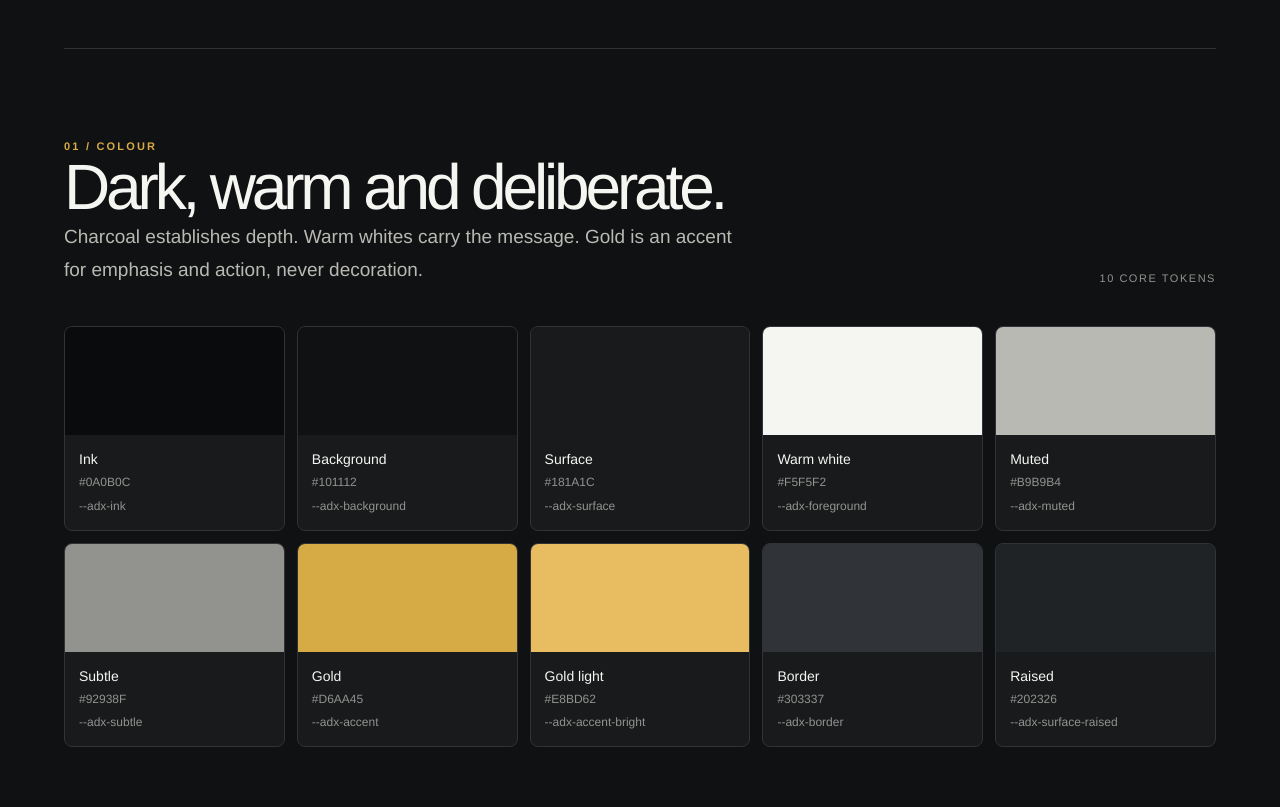
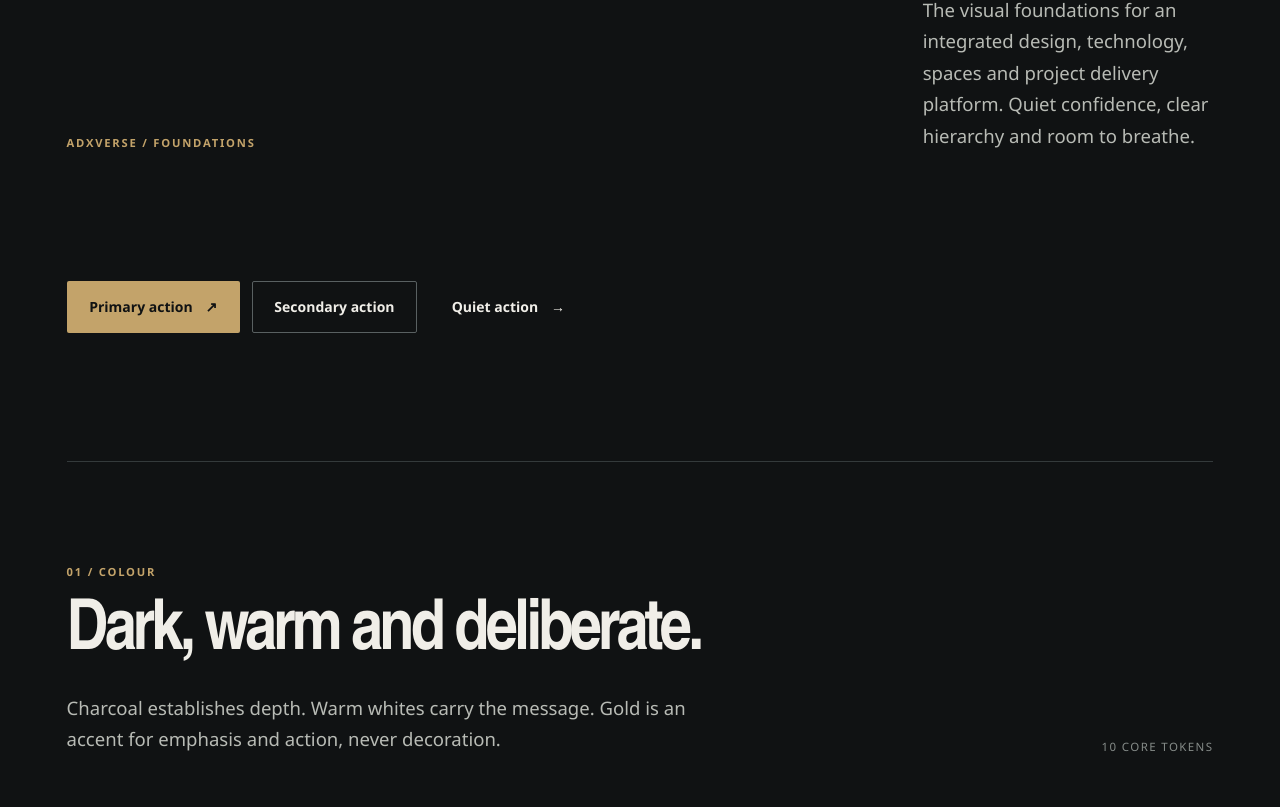
Before and after one commit to altamashADX/adxverse-website, a Next.js app: page /design-system in a window 1280 px wide. Shown: the part 873-1680 px from the top of the page. Built offline with nearby package versions, Linux system fonts and the light colour scheme; no server answers.

Commit message:
design: establish architectural typography and visual tokens

```diff
--- a/src/app/globals.css
+++ b/src/app/globals.css
@@ -2,24 +2,26 @@
 
 :root {
   color-scheme: dark;
-  --adx-ink: #0a0b0c;
-  --adx-background: #101112;
-  --adx-surface: #181a1c;
-  --adx-surface-raised: #202326;
-  --adx-border: #303337;
-  --adx-border-strong: #45494d;
-  --adx-foreground: #f5f5f2;
-  --adx-muted: #b9b9b4;
-  --adx-subtle: #92938f;
-  --adx-accent: #d6aa45;
-  --adx-accent-bright: #e8bd62;
-  --adx-font-sans: "Helvetica Neue", Helvetica, Arial, sans-serif;
-  --adx-container: 1440px;
-  --adx-gutter: clamp(1.25rem, 5vw, 5rem);
-  --adx-section-space: clamp(5rem, 10vw, 9rem);
-  --adx-radius-sm: 4px;
-  --adx-radius-md: 8px;
-  --adx-radius-lg: 14px;
+  --adx-ink: #101213;
+  --adx-background: #171a1b;
+  --adx-surface: #1d2122;
+  --adx-surface-raised: #252a2b;
+  --adx-border: #343a3b;
+  --adx-border-strong: #596061;
+  --adx-foreground: #f0eee8;
+  --adx-muted: #b8bbb5;
+  --adx-subtle: #858b88;
+  --adx-accent: #c3a36a;
+  --adx-accent-bright: #ddc18a;
+  --adx-paper: #e4e1d8;
+  --adx-font-display: "Bahnschrift", "Aptos Display", "Segoe UI Variable Display", "Arial Narrow", sans-serif;
+  --adx-font-sans: "Aptos", "Segoe UI Variable", "Segoe UI", sans-serif;
+  --adx-container: 1480px;
+  --adx-gutter: clamp(1.25rem, 5.2vw, 5.5rem);
+  --adx-section-space: clamp(5rem, 9vw, 9rem);
+  --adx-radius-sm: 2px;
+  --adx-radius-md: 4px;
+  --adx-radius-lg: 8px;
   --adx-motion-fast: 160ms;
   --adx-motion-base: 240ms;
   --adx-motion-slow: 420ms;
@@ -40,44 +42,29 @@
   --font-sans: var(--adx-font-sans);
 }
 
-* {
-  box-sizing: border-box;
-}
+* { box-sizing: border-box; }
 
 html {
   min-height: 100%;
   scroll-behavior: smooth;
-  background: var(--adx-background);
+  background: var(--adx-ink);
 }
 
 body {
   min-height: 100vh;
   margin: 0;
-  background: var(--adx-background);
+  background: var(--adx-ink);
   color: var(--adx-foreground);
   font-family: var(--adx-font-sans);
   -webkit-font-smoothing: antialiased;
   text-rendering: optimizeLegibility;
 }
 
-button,
-a {
-  -webkit-tap-highlight-color: transparent;
-}
+button, a { -webkit-tap-highlight-color: transparent; }
+button { font: inherit; }
+a { color: inherit; text-decoration: none; }
 
-button {
-  font: inherit;
-}
-
-a {
-  color: inherit;
-  text-decoration: none;
-}
-
-::selection {
-  color: var(--adx-background);
-  background: var(--adx-accent);
-}
+::selection { color: var(--adx-ink); background: var(--adx-accent); }
 
 :focus-visible {
   outline: 2px solid var(--adx-accent-bright);
@@ -89,428 +76,231 @@ a {
   margin-inline: auto;
 }
 
-.adx-section {
-  padding-block: var(--adx-section-space);
-}
+.adx-section { padding-block: var(--adx-section-space); }
 
 .adx-eyebrow {
   margin: 0;
   color: var(--adx-accent);
-  font-size: 0.6875rem;
-  font-weight: 600;
-  letter-spacing: 0.2em;
+  font-family: var(--adx-font-sans);
+  font-size: 0.7rem;
+  font-weight: 700;
+  letter-spacing: 0.16em;
   line-height: 1.5;
   text-transform: uppercase;
 }
 
 .adx-display {
   margin: 0;
-  font-size: clamp(3.25rem, 8vw, 7.5rem);
-  font-weight: 500;
-  letter-spacing: -0.075em;
-  line-height: 0.98;
+  font-family: var(--adx-font-display);
+  font-size: clamp(4rem, 9.2vw, 9.5rem);
+  font-weight: 650;
+  letter-spacing: -0.065em;
+  line-height: 0.88;
 }
 
 .adx-heading-xl {
   margin: 0;
-  font-size: clamp(2.5rem, 5vw, 4.75rem);
-  font-weight: 500;
-  letter-spacing: -0.065em;
-  line-height: 1.02;
+  font-family: var(--adx-font-display);
+  font-size: clamp(2.6rem, 5.5vw, 5.4rem);
+  font-weight: 620;
+  letter-spacing: -0.055em;
+  line-height: 0.96;
 }
 
 .adx-heading-lg {
   margin: 0;
-  font-size: clamp(1.75rem, 3vw, 2.75rem);
-  font-weight: 500;
-  letter-spacing: -0.045em;
-  line-height: 1.1;
+  font-family: var(--adx-font-display);
+  font-size: clamp(1.8rem, 3vw, 3rem);
+  font-weight: 600;
+  letter-spacing: -0.04em;
+  line-height: 1.02;
 }
 
 .adx-body-lg {
   color: var(--adx-muted);
-  font-size: clamp(1rem, 1.5vw, 1.1875rem);
-  line-height: 1.75;
+  font-size: clamp(1.05rem, 1.45vw, 1.25rem);
+  line-height: 1.7;
 }
 
-.adx-body {
-  color: var(--adx-muted);
-  font-size: 0.9375rem;
-  line-height: 1.75;
-}
-
-.adx-caption {
-  color: var(--adx-subtle);
-  font-size: 0.75rem;
-  line-height: 1.6;
-}
+.adx-body { color: var(--adx-muted); font-size: 1rem; line-height: 1.7; }
+.adx-caption { color: var(--adx-subtle); font-size: 0.8rem; line-height: 1.55; }
 
 .adx-button {
   display: inline-flex;
-  min-height: 48px;
+  min-height: 50px;
   align-items: center;
   justify-content: center;
-  gap: 0.75rem;
+  gap: 0.8rem;
   border: 1px solid transparent;
   border-radius: var(--adx-radius-sm);
-  padding: 0.875rem 1.25rem;
-  font-size: 0.8125rem;
-  font-weight: 600;
-  letter-spacing: 0.015em;
-  transition:
-    color var(--adx-motion-base) var(--adx-ease),
-    background-color var(--adx-motion-base) var(--adx-ease),
-    border-color var(--adx-motion-base) var(--adx-ease),
-    transform var(--adx-motion-base) var(--adx-ease);
+  padding: 0.9rem 1.35rem;
+  font-size: 0.875rem;
+  font-weight: 650;
+  transition: color var(--adx-motion-base) var(--adx-ease), background-color var(--adx-motion-base) var(--adx-ease), border-color var(--adx-motion-base) var(--adx-ease), transform var(--adx-motion-base) var(--adx-ease);
   cursor: pointer;
 }
+.adx-button:hover { transform: translateY(-2px); }
+.adx-button:disabled { transform: none; cursor: not-allowed; opacity: 0.5; }
+.adx-button--primary { background: var(--adx-accent); color: var(--adx-ink); }
+.adx-button--primary:hover { background: var(--adx-accent-bright); }
+.adx-button--secondary { border-color: var(--adx-border-strong); background: transparent; color: var(--adx-foreground); }
+.adx-button--secondary:hover { border-color: var(--adx-muted); background: rgb(255 255 255 / 4%); }
+.adx-button--quiet { background: transparent; color: var(--adx-foreground); }
+.adx-button--quiet:hover { color: var(--adx-accent-bright); }
+.adx-button--small { min-height: 42px; padding: 0.65rem 0.95rem; font-size: 0.8rem; }
+.adx-button--large { min-height: 58px; padding: 1rem 1.6rem; }
 
-.adx-button:hover {
-  transform: translateY(-2px);
-}
-
-.adx-button:disabled {
-  transform: none;
-  cursor: not-allowed;
-  opacity: 0.5;
-}
-
-.adx-button--primary {
-  background: var(--adx-accent);
-  color: var(--adx-ink);
-}
-
-.adx-button--primary:hover {
-  background: var(--adx-accent-bright);
-}
-
-.adx-button--secondary {
-  border-color: var(--adx-border-strong);
-  background: transparent;
-  color: var(--adx-foreground);
-}
-
-.adx-button--secondary:hover {
-  border-color: var(--adx-muted);
-  background: rgb(255 255 255 / 4%);
-}
-
-.adx-button--quiet {
-  background: transparent;
-  color: var(--adx-foreground);
-}
-
-.adx-button--quiet:hover {
-  color: var(--adx-accent-bright);
-}
-
-.adx-button--small {
-  min-height: 40px;
-  padding: 0.625rem 0.875rem;
-  font-size: 0.75rem;
-}
-
-.adx-button--large {
-  min-height: 56px;
-  padding: 1rem 1.5rem;
-}
-
-.adx-panel {
-  border: 1px solid var(--adx-border);
-  border-radius: var(--adx-radius-md);
-  background: var(--adx-surface);
-}
-
-.adx-rule {
-  height: 1px;
-  border: 0;
-  background: var(--adx-border);
-}
-
-.foundation-screen {
-  display: flex;
-  min-height: 100svh;
-  flex-direction: column;
-  padding: clamp(1.5rem, 4vw, 4rem) var(--adx-gutter);
-}
-
-.foundation-screen__topline,
-.foundation-screen__footer {
-  display: flex;
-  align-items: center;
-  justify-content: space-between;
-  gap: 1.5rem;
-}
+.adx-panel { border: 1px solid var(--adx-border); border-radius: var(--adx-radius-md); background: var(--adx-surface); }
+.adx-rule { height: 1px; border: 0; background: var(--adx-border); }
 
 .wordmark {
-  font-size: 1.45rem;
-  font-weight: 700;
-  letter-spacing: -0.075em;
+  font-family: var(--adx-font-display);
+  font-size: 1.5rem;
+  font-weight: 750;
+  letter-spacing: -0.07em;
 }
+.wordmark__accent { color: var(--adx-accent); font-weight: 500; }
 
-.wordmark__accent {
-  color: var(--adx-accent);
-  font-weight: 400;
-}
-
-.foundation-screen__status,
-.foundation-screen__footer {
-  color: var(--adx-subtle);
-  font-size: 0.68rem;
-  letter-spacing: 0.12em;
-  text-transform: uppercase;
-}
-
-.foundation-screen__content {
-  width: min(100%, 66rem);
-  margin: auto 0;
-  padding: clamp(5rem, 13vh, 9rem) 0;
-}
-
-.eyebrow {
-  margin: 0 0 2rem;
-  color: var(--adx-accent);
-  font-size: 0.7rem;
-  font-weight: 600;
-  letter-spacing: 0.2em;
-}
-
-.foundation-screen h1 {
-  max-width: 13ch;
-  margin: 0;
-  font-size: clamp(3.25rem, 8.2vw, 7.8rem);
-  font-weight: 500;
-  letter-spacing: -0.075em;
-  line-height: 0.99;
-}
-
-.foundation-screen h1 span {
-  display: block;
-  color: var(--adx-muted);
-}
-
-.foundation-screen__intro {
-  max-width: 37rem;
-  margin: 2.5rem 0 0;
-  color: var(--adx-muted);
-  font-size: clamp(1rem, 1.6vw, 1.2rem);
-  line-height: 1.75;
-}
-
-.foundation-screen__rule {
-  width: min(100%, 38rem);
-  height: 1px;
-  margin: 3.5rem 0 1.25rem;
-  background: var(--adx-border);
-}
-
-.foundation-screen__note {
-  margin: 0;
-  color: var(--adx-subtle);
-  font-size: 0.85rem;
-  line-height: 1.6;
-}
-
-.foundation-screen__footer {
-  flex-wrap: wrap;
-}
-
-.design-preview {
-  min-height: 100vh;
-  padding-bottom: 5rem;
-}
-
-.design-preview__header {
-  border-bottom: 1px solid var(--adx-border);
-  padding-block: 1.25rem;
-}
-
+.design-preview { min-height: 100vh; padding-bottom: 5rem; overflow: hidden; }
+.design-preview__header { border-bottom: 1px solid var(--adx-border); }
 .design-preview__nav {
+  min-height: 84px;
   display: flex;
   align-items: center;
   justify-content: space-between;
   gap: 2rem;
 }
-
-.design-preview__nav-note {
+.design-preview__nav-note, .design-preview__meta {
   color: var(--adx-subtle);
-  font-size: 0.6875rem;
-  letter-spacing: 0.14em;
+  font-size: 0.72rem;
+  font-weight: 650;
+  letter-spacing: 0.13em;
   text-transform: uppercase;
 }
-
 .design-preview__hero {
-  padding-block: clamp(5rem, 12vw, 10rem);
+  position: relative;
+  display: grid;
+  grid-template-columns: minmax(0, 1.45fr) minmax(250px, 0.55fr);
+  align-items: end;
+  gap: clamp(2rem, 7vw, 8rem);
+  min-height: min(760px, calc(100svh - 84px));
+  padding-block: clamp(5rem, 10vw, 9rem);
 }
-
-.design-preview__hero-copy {
-  max-width: 54rem;
-  margin-top: 2rem;
+.design-preview__hero::before {
+  position: absolute;
+  top: 3rem;
+  right: 0;
+  width: 30%;
+  height: 1px;
+  background: var(--adx-border);
+  content: "";
 }
-
-.design-preview__hero-copy span {
-  color: var(--adx-muted);
+.design-preview__hero-main { position: relative; z-index: 1; }
+.design-preview__hero-index {
+  display: flex;
+  align-items: center;
+  gap: 1rem;
+  margin-bottom: clamp(2rem, 5vw, 4rem);
 }
+.design-preview__hero-index::before { width: 34px; height: 1px; background: var(--adx-accent); content: ""; }
+.design-preview__hero-title { max-width: 10ch; }
+.design-preview__hero-title span { display: block; color: var(--adx-muted); }
+.design-preview__hero-side {
+  max-width: 24rem;
+  justify-self: end;
+  padding-bottom: 0.5rem;
+}
+.design-preview__hero-side p + p { margin-top: 1.25rem; }
+.design-preview__hero-side .design-preview__meta { display: block; margin-bottom: 1.25rem; color: var(--adx-accent); }
+.design-preview__hero-actions { display: flex; flex-wrap: wrap; gap: 0.8rem; margin-top: 2rem; }
 
 .design-preview__section {
-  padding-block: clamp(3.5rem, 7vw, 6rem);
+  padding-block: clamp(4.5rem, 8vw, 7.5rem);
   border-top: 1px solid var(--adx-border);
 }
+.design-preview__section-head {
+  display: grid;
+  grid-template-columns: minmax(0, 1fr) minmax(220px, 0.45fr);
+  align-items: end;
+  gap: 2rem;
+  margin-bottom: clamp(2.5rem, 5vw, 4.5rem);
+}
+.design-preview__section-head .max-w-3xl { max-width: 54rem; }
+.design-preview__section-head .space-y-4 > :first-child { margin-bottom: 1.2rem; }
+.design-preview__section-head .adx-body-lg { max-width: 42rem; margin-top: 1.5rem; }
+.design-preview__section-number { color: var(--adx-subtle); font-size: 0.72rem; letter-spacing: 0.12em; text-align: right; }
 
-.design-preview__section-head {
-  display: flex;
-  align-items: flex-end;
-  justify-content: space-between;
-  gap: 2rem;
-  margin-bottom: 2.5rem;
+.design-preview__palette {
+  display: grid;
+  grid-template-columns: 1.2fr 1fr 1fr 1fr 1fr;
+  min-height: 190px;
+  border: 1px solid var(--adx-border);
 }
+.design-preview__swatch { display: flex; flex-direction: column; justify-content: space-between; min-height: 190px; padding: 1rem; border-right: 1px solid rgb(16 18 19 / 22%); }
+.design-preview__swatch:last-child { border-right: 0; }
+.design-preview__swatch-name { font-size: 0.85rem; font-weight: 650; }
+.design-preview__swatch-hex { margin-top: 0.35rem; font-size: 0.72rem; opacity: 0.75; }
 
-.design-preview__section-number {
-  color: var(--adx-subtle);
-  font-size: 0.6875rem;
-  letter-spacing: 0.14em;
+.design-preview__type-layout {
+  display: grid;
+  grid-template-columns: minmax(0, 1.2fr) minmax(260px, 0.8fr);
+  gap: clamp(2rem, 7vw, 8rem);
 }
+.design-preview__type-feature {
+  padding: 2rem 0 2.5rem;
+  border-top: 1px solid var(--adx-border);
+}
+.design-preview__type-feature:first-child { padding-top: 0; border-top: 0; }
+.design-preview__type-display {
+  font-family: var(--adx-font-display);
+  font-size: clamp(3.2rem, 7vw, 7rem);
+  font-weight: 650;
+  letter-spacing: -0.065em;
+  line-height: 0.9;
+}
+.design-preview__type-heading { font-family: var(--adx-font-display); font-size: clamp(2rem, 4vw, 3.8rem); font-weight: 620; letter-spacing: -0.05em; line-height: 0.98; }
+.design-preview__type-body { max-width: 34rem; font-size: 1.05rem; line-height: 1.75; color: var(--adx-muted); }
+.design-preview__type-aside { display: flex; flex-direction: column; gap: 2.2rem; padding-top: 0.25rem; }
+.design-preview__type-aside .adx-caption { display: block; margin-bottom: 0.7rem; color: var(--adx-accent); font-size: 0.7rem; font-weight: 700; letter-spacing: 0.13em; text-transform: uppercase; }
+.design-preview__type-aside p:last-child { margin: 0; }
 
-.design-preview__swatches {
+.design-preview__grid-demo {
   display: grid;
-  grid-template-columns: repeat(5, minmax(0, 1fr));
+  grid-template-columns: repeat(12, minmax(0, 1fr));
   gap: 0.75rem;
+  min-height: 210px;
 }
+.design-preview__grid-cell { min-height: 70px; border: 1px solid var(--adx-border); background: linear-gradient(180deg, rgb(255 255 255 / 2%), transparent); }
+.design-preview__grid-cell:nth-child(1) { grid-column: span 5; grid-row: span 2; }
+.design-preview__grid-cell:nth-child(2) { grid-column: span 3; }
+.design-preview__grid-cell:nth-child(3) { grid-column: span 4; }
+.design-preview__grid-cell:nth-child(4) { grid-column: span 4; }
+.design-preview__grid-cell:nth-child(5) { grid-column: span 3; }
+.design-preview__grid-cell:nth-child(6) { grid-column: span 5; }
 
-.design-preview__swatch {
-  overflow: hidden;
-  border: 1px solid var(--adx-border);
-  border-radius: var(--adx-radius-md);
-  background: var(--adx-surface);
-}
-
-.design-preview__swatch-color {
-  height: 108px;
-}
-
-.design-preview__swatch-info {
-  display: grid;
-  gap: 0.25rem;
-  padding: 0.875rem;
-}
-
-.design-preview__type-grid {
-  display: grid;
-  grid-template-columns: minmax(0, 1.2fr) minmax(220px, 0.8fr);
-  gap: 3rem;
-}
-
-.design-preview__type-sample {
-  padding-block: 1.5rem;
-  border-bottom: 1px solid var(--adx-border);
-}
-
-.design-preview__type-sample:first-child {
-  padding-top: 0;
-}
-
-.design-preview__spacing {
-  display: grid;
-  gap: 1rem;
-}
-
-.design-preview__spacing-row {
-  display: grid;
-  grid-template-columns: 3rem 1fr 4rem;
-  align-items: center;
-  gap: 1rem;
-}
-
-.design-preview__spacing-bar {
-  height: 8px;
-  border-radius: 99px;
-  background: var(--adx-accent);
-}
-
-.design-preview__button-row {
-  display: flex;
-  flex-wrap: wrap;
-  align-items: center;
-  gap: 0.875rem;
-}
-
-.design-preview__surface-grid {
-  display: grid;
-  grid-template-columns: repeat(3, minmax(0, 1fr));
-  gap: 1rem;
-}
-
-.design-preview__surface {
-  min-height: 150px;
-  display: flex;
-  flex-direction: column;
-  justify-content: space-between;
-  padding: 1.25rem;
-  border: 1px solid var(--adx-border);
-  border-radius: var(--adx-radius-md);
-}
-
-.design-preview__footer {
-  display: flex;
-  justify-content: space-between;
-  gap: 2rem;
-  border-top: 1px solid var(--adx-border);
-  padding-top: 1.5rem;
-}
+.design-preview__component-row { display: flex; flex-wrap: wrap; align-items: center; gap: 1rem; }
+.design-preview__component-block { display: flex; min-height: 130px; flex: 1 1 220px; flex-direction: column; justify-content: space-between; padding: 1.25rem; border: 1px solid var(--adx-border); background: var(--adx-surface); }
+.design-preview__footer { display: flex; justify-content: space-between; gap: 2rem; border-top: 1px solid var(--adx-border); padding-top: 1.5rem; }
 
 @media (max-width: 760px) {
-  .design-preview__swatches {
-    grid-template-columns: repeat(2, minmax(0, 1fr));
-  }
-
-  .design-preview__type-grid {
-    grid-template-columns: 1fr;
-    gap: 2rem;
-  }
-
-  .design-preview__surface-grid {
-    grid-template-columns: 1fr;
-  }
-
-  .design-preview__section-head {
-    align-items: flex-start;
-    flex-direction: column;
-    gap: 0.75rem;
-  }
+  .design-preview__nav { min-height: 68px; }
+  .design-preview__hero { grid-template-columns: 1fr; min-height: auto; gap: 3rem; padding-block: 5rem; }
+  .design-preview__hero::before { top: 2rem; width: 45%; }
+  .design-preview__hero-side { justify-self: start; max-width: 34rem; }
+  .design-preview__section-head, .design-preview__type-layout { grid-template-columns: 1fr; gap: 1.5rem; }
+  .design-preview__section-number { text-align: left; }
+  .design-preview__palette { grid-template-columns: repeat(2, minmax(0, 1fr)); }
+  .design-preview__swatch { min-height: 130px; border-bottom: 1px solid rgb(16 18 19 / 22%); }
+  .design-preview__swatch:last-child { grid-column: span 2; }
+  .design-preview__grid-demo { grid-template-columns: repeat(6, minmax(0, 1fr)); }
+  .design-preview__grid-cell:nth-child(n) { grid-column: span 3; grid-row: auto; }
+  .design-preview__grid-cell:first-child { grid-column: span 6; }
 }
-
-@media (max-width: 600px) {
-  .foundation-screen__topline {
-    align-items: flex-start;
-  }
-
-  .foundation-screen__status {
-    max-width: 8rem;
-    text-align: right;
-    line-height: 1.6;
-  }
-
-  .foundation-screen__footer,
-  .design-preview__footer {
-    align-items: flex-start;
-    flex-direction: column;
-    gap: 0.65rem;
-  }
-
-  .design-preview__nav-note {
-    max-width: 9rem;
-    text-align: right;
-    line-height: 1.6;
-  }
+@media (max-width: 480px) {
+  .design-preview__nav-note { max-width: 9rem; text-align: right; line-height: 1.5; }
+  .design-preview__hero-title { font-size: clamp(3.4rem, 16vw, 5rem); }
+  .design-preview__footer { align-items: flex-start; flex-direction: column; gap: 0.65rem; }
 }
-
 @media (prefers-reduced-motion: reduce) {
-  *,
-  *::before,
-  *::after {
-    scroll-behavior: auto !important;
-    animation-duration: 0.01ms !important;
-    animation-iteration-count: 1 !important;
-    transition-duration: 0.01ms !important;
-  }
+  *, *::before, *::after { scroll-behavior: auto !important; animation-duration: 0.01ms !important; animation-iteration-count: 1 !important; transition-duration: 0.01ms !important; }
 }
```
